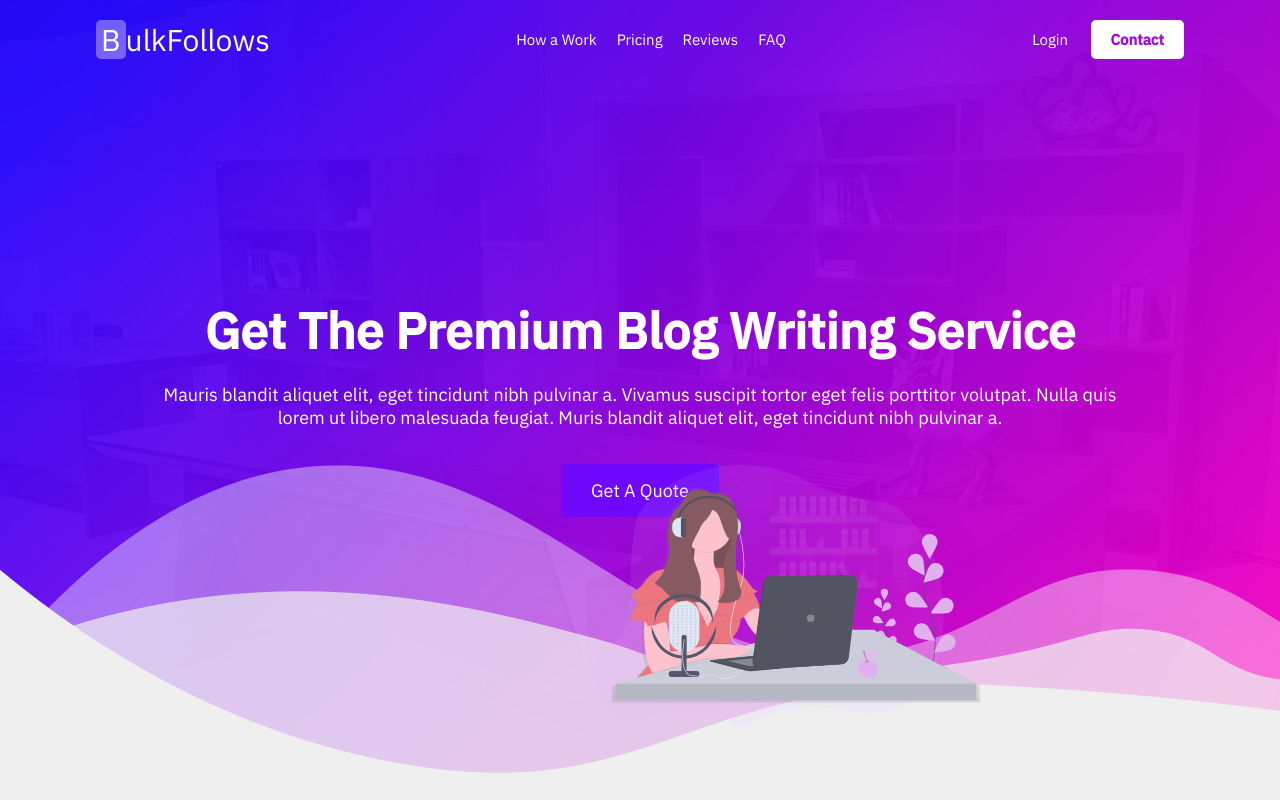
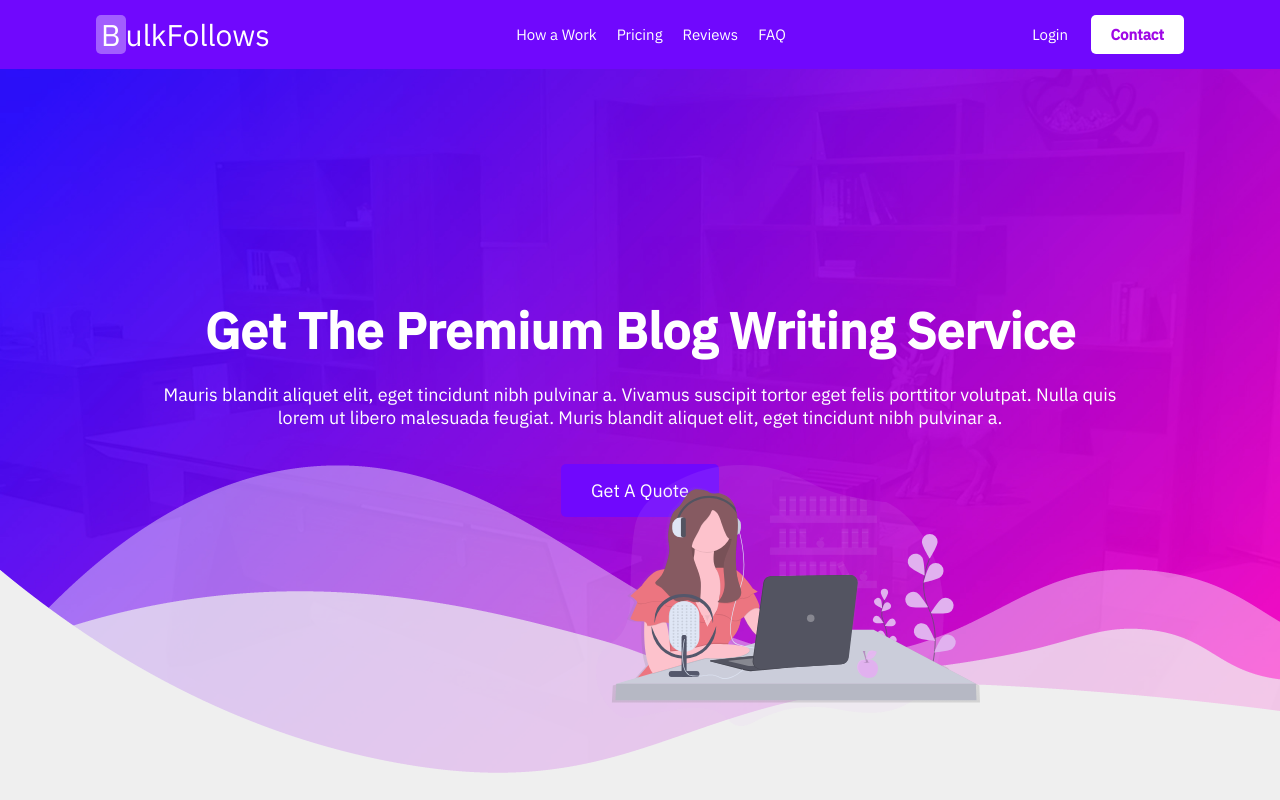
Before and after one commit to LipzDev/Bulkfollows-Site, a plain HTML site: page index.html in a window 1280 px wide. Shown: the top 800 px of the page. Drawn offline with Linux system fonts and the light colour scheme.

Commit message:
Arquivos do site

```diff
--- a/css/style.css
+++ b/css/style.css
@@ -34,10 +34,11 @@ html{
 /* CLASSES DO SITE */
 
 .header{
-    padding: 20px 0;
+    padding: 15px 0;
     position: fixed;
     width: 100%;
     z-index: 9996;
+    background-color: #7008FD;
 }
 
 .header a{
--- a/index.html
+++ b/index.html
@@ -1,7 +1,7 @@
 <!DOCTYPE html>
 <html lang="pt-br">
 <head>
-    <title>Desenvolvedor Front - End</title>
+    <title>BulkFollows</title>
     <meta charset="UTF-8">
     <meta name="viewport" content="width=device-width,initial-scale=1, shrink-to-fit=no">
     <!--Tags para SEO-->
@@ -16,7 +16,7 @@
     <!-- FontAwesome -->
     <script src="https://kit.fontawesome.com/e6b1f34d6c.js" crossorigin="anonymous"></script>
     <!--Ícone do site-->
-    <link rel="shortcut icon" href="img/logomarca/logo.png" type="image/x-icon">
+    <link rel="shortcut icon" href="" type="image/x-icon">
 </head>
 
 <body>
```
